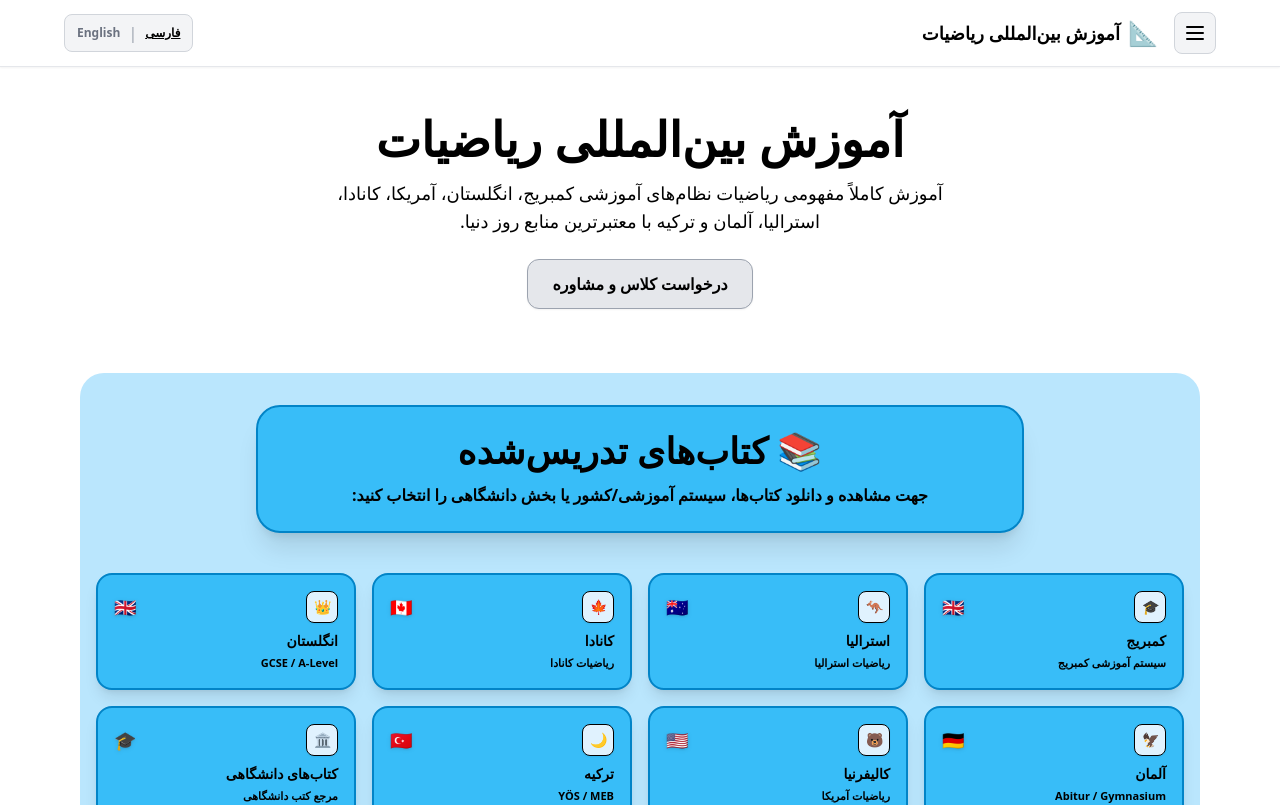
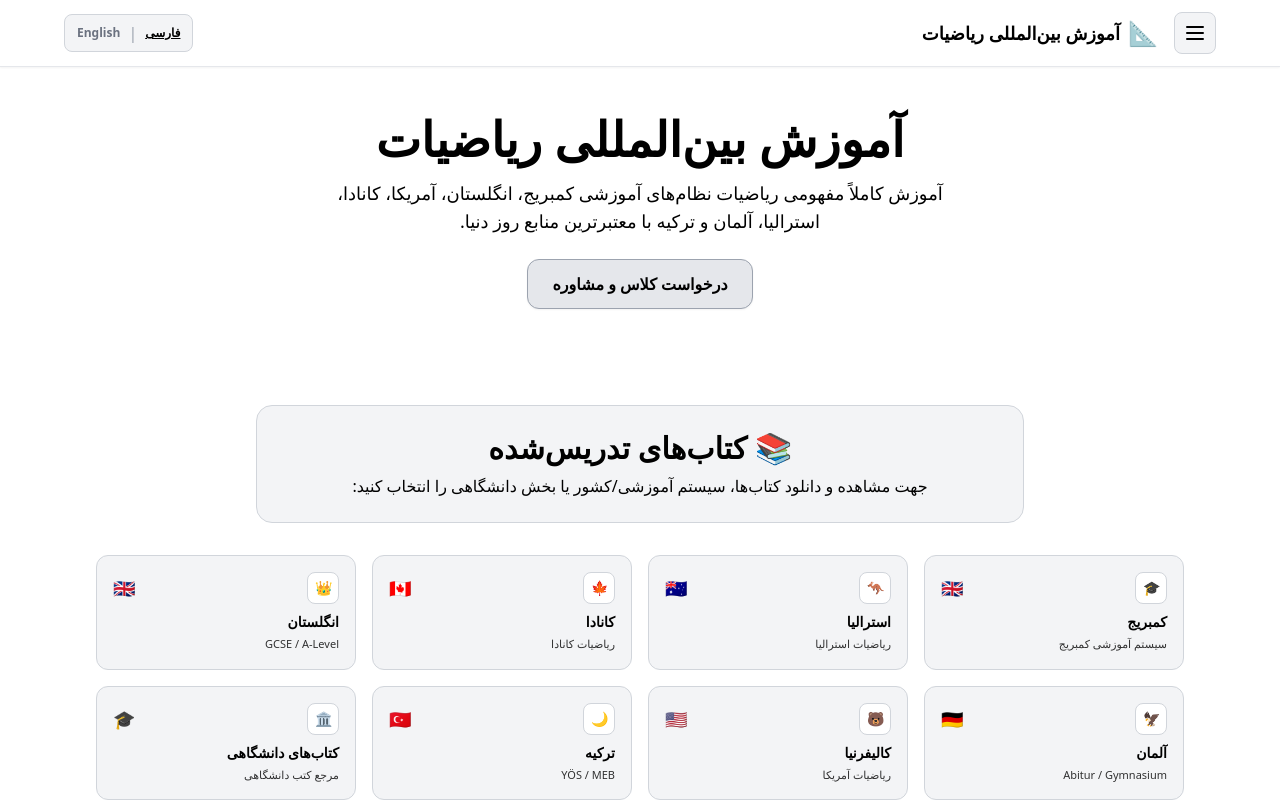
Before and after one commit to Hmohammadiz633/International-Mathematics-Site, a Next.js app: page / in a window 1280 px wide. Shown: the top 805 px of the page. Built offline with nearby package versions, Linux system fonts and the light colour scheme.

Commit message:
Update BooksSection.jsx

```diff
--- a/components/BooksSection.jsx
+++ b/components/BooksSection.jsx
@@ -11,54 +11,12 @@ const COUNTRY_GRADE_LINKS = {
     g11: 'https://t.me/International_Maths/1404',
     g12: 'https://t.me/International_Maths/1405',
   },
-  australia: {
-    g7: 'https://t.me/International_Maths',
-    g8: 'https://t.me/International_Maths',
-    g9: 'https://t.me/International_Maths',
-    g10: 'https://t.me/International_Maths',
-    g11: 'https://t.me/International_Maths',
-    g12: 'https://t.me/International_Maths',
-  },
-  canada: {
-    g7: 'https://t.me/International_Maths',
-    g8: 'https://t.me/International_Maths',
-    g9: 'https://t.me/International_Maths',
-    g10: 'https://t.me/International_Maths',
-    g11: 'https://t.me/International_Maths',
-    g12: 'https://t.me/International_Maths',
-  },
-  uk: {
-    g7: 'https://t.me/International_Maths',
-    g8: 'https://t.me/International_Maths',
-    g9: 'https://t.me/International_Maths',
-    g10: 'https://t.me/International_Maths',
-    g11: 'https://t.me/International_Maths',
-    g12: 'https://t.me/International_Maths',
-  },
-  germany: {
-    g7: 'https://t.me/International_Maths',
-    g8: 'https://t.me/International_Maths',
-    g9: 'https://t.me/International_Maths',
-    g10: 'https://t.me/International_Maths',
-    g11: 'https://t.me/International_Maths',
-    g12: 'https://t.me/International_Maths',
-  },
-  california: {
-    g7: 'https://t.me/International_Maths',
-    g8: 'https://t.me/International_Maths',
-    g9: 'https://t.me/International_Maths',
-    g10: 'https://t.me/International_Maths',
-    g11: 'https://t.me/International_Maths',
-    g12: 'https://t.me/International_Maths',
-  },
-  turkey: {
-    g7: 'https://t.me/International_Maths',
-    g8: 'https://t.me/International_Maths',
-    g9: 'https://t.me/International_Maths',
-    g10: 'https://t.me/International_Maths',
-    g11: 'https://t.me/International_Maths',
-    g12: 'https://t.me/International_Maths',
-  },
+  australia: { g7: 'https://t.me/International_Maths', g8: 'https://t.me/International_Maths', g9: 'https://t.me/International_Maths', g10: 'https://t.me/International_Maths', g11: 'https://t.me/International_Maths', g12: 'https://t.me/International_Maths' },
+  canada: { g7: 'https://t.me/International_Maths', g8: 'https://t.me/International_Maths', g9: 'https://t.me/International_Maths', g10: 'https://t.me/International_Maths', g11: 'https://t.me/International_Maths', g12: 'https://t.me/International_Maths' },
+  uk: { g7: 'https://t.me/International_Maths', g8: 'https://t.me/International_Maths', g9: 'https://t.me/International_Maths', g10: 'https://t.me/International_Maths', g11: 'https://t.me/International_Maths', g12: 'https://t.me/International_Maths' },
+  germany: { g7: 'https://t.me/International_Maths', g8: 'https://t.me/International_Maths', g9: 'https://t.me/International_Maths', g10: 'https://t.me/International_Maths', g11: 'https://t.me/International_Maths', g12: 'https://t.me/International_Maths' },
+  california: { g7: 'https://t.me/International_Maths', g8: 'https://t.me/International_Maths', g9: 'https://t.me/International_Maths', g10: 'https://t.me/International_Maths', g11: 'https://t.me/International_Maths', g12: 'https://t.me/International_Maths' },
+  turkey: { g7: 'https://t.me/International_Maths', g8: 'https://t.me/International_Maths', g9: 'https://t.me/International_Maths', g10: 'https://t.me/International_Maths', g11: 'https://t.me/International_Maths', g12: 'https://t.me/International_Maths' },
 };
 
 const UNIVERSITY_BOOKS = [
@@ -101,58 +59,61 @@ export default function BooksSection({ lang = 'fa' }) {
   const activeCategory = categories.find((c) => c.id === selectedCategory);
 
   return (
-    <section className="py-8 bg-sky-200 rounded-3xl p-4">
-      <div className="text-center max-w-3xl mx-auto mb-10 p-6 bg-sky-400 rounded-3xl border-2 border-sky-600 shadow-xl">
-        <h2 className="text-3xl md:text-4xl font-black mb-3 text-black">
+    <section className="py-8 bg-white rounded-2xl p-4">
+      {/* عنوان بخش */}
+      <div className="text-center max-w-3xl mx-auto mb-8 p-6 bg-gray-100 rounded-2xl border border-gray-300">
+        <h2 className="text-2xl md:text-3xl font-bold mb-2 text-black">
           📚 {isFa ? 'کتاب‌های تدریس‌شده' : 'Taught Textbooks'}
         </h2>
-        <p className="text-black text-sm md:text-base font-bold leading-relaxed">
+        <p className="text-black text-sm md:text-base leading-relaxed">
           {isFa
             ? 'جهت مشاهده و دانلود کتاب‌ها، سیستم آموزشی/کشور یا بخش دانشگاهی را انتخاب کنید:'
             : 'Select an educational system, country, or university section to download books:'}
         </p>
       </div>
 
-      <div className="grid grid-cols-1 sm:grid-cols-2 lg:grid-cols-4 gap-4 max-w-6xl mx-auto mb-10">
+      {/* شبکه دکمه‌های دسته‌بندی با استایل خاکستری روشن */}
+      <div className="grid grid-cols-1 sm:grid-cols-2 lg:grid-cols-4 gap-4 max-w-6xl mx-auto mb-8">
         {categories.map((cat) => (
           <button
             key={cat.id}
             type="button"
             onClick={() => setSelectedCategory(cat.id)}
-            className={`p-4 rounded-2xl border-2 text-right transition-all duration-300 relative transform hover:-translate-y-1 ${
+            className={`p-4 rounded-xl border text-right transition duration-200 ${
               selectedCategory === cat.id
-                ? 'bg-sky-300 text-black border-black shadow-2xl scale-105 ring-2 ring-black'
-                : 'bg-sky-400 text-black border-sky-600 hover:border-black hover:bg-sky-300 shadow-lg'
+                ? 'bg-gray-300 text-black border-black font-bold shadow-sm'
+                : 'bg-gray-100 text-black border-gray-300 hover:bg-gray-200'
             }`}
           >
             <div className="flex items-center justify-between mb-2">
-              <span className="w-8 h-8 flex items-center justify-center text-sm rounded-lg bg-sky-100 border border-black text-black shadow-sm">
+              <span className="w-8 h-8 flex items-center justify-center text-sm rounded-lg bg-white border border-gray-300 text-black">
                 {cat.icon}
               </span>
-              <span className="text-lg filter drop-shadow">{cat.flag}</span>
+              <span className="text-lg">{cat.flag}</span>
             </div>
-            <h3 className="font-black text-sm text-black">
+            <h3 className="font-bold text-sm text-black">
               {isFa ? cat.titleFa : cat.titleEn}
             </h3>
-            <p className="text-[11px] mt-1 font-bold text-black">
+            <p className="text-[11px] mt-1 text-black opacity-80">
               {isFa ? cat.subtitleFa : cat.subtitleEn}
             </p>
           </button>
         ))}
       </div>
 
+      {/* نمایش لیست زیرمجموعه‌ها */}
       {selectedCategory && (
-        <div className="p-6 md:p-8 bg-sky-400 rounded-3xl border-2 border-sky-600 shadow-2xl max-w-6xl mx-auto">
-          <div className="flex items-center justify-between border-b-2 border-sky-600 pb-4 mb-6">
+        <div className="p-6 bg-gray-50 rounded-2xl border border-gray-300 max-w-6xl mx-auto">
+          <div className="flex items-center justify-between border-b border-gray-300 pb-4 mb-6">
             <div className="flex items-center gap-3">
-              <span className="w-10 h-10 flex items-center justify-center text-xl rounded-xl bg-sky-100 border border-black text-black">
+              <span className="w-10 h-10 flex items-center justify-center text-xl rounded-xl bg-white border border-gray-300 text-black">
                 {activeCategory?.icon}
               </span>
               <div>
-                <h3 className="text-xl font-black text-black">
+                <h3 className="text-lg font-bold text-black">
                   {isFa ? activeCategory?.titleFa : activeCategory?.titleEn}
                 </h3>
-                <p className="text-xs font-bold text-black mt-0.5">
+                <p className="text-xs text-black opacity-80 mt-0.5">
                   {isFa ? activeCategory?.subtitleFa : activeCategory?.subtitleEn}
                 </p>
               </div>
@@ -168,22 +129,22 @@ export default function BooksSection({ lang = 'fa' }) {
                   href={book.link}
                   target="_blank"
                   rel="noopener noreferrer"
-                  className="p-4 bg-sky-100 hover:bg-sky-200 border-2 border-black rounded-2xl transition duration-200 flex flex-col justify-between shadow-lg group"
+                  className="p-4 bg-white hover:bg-gray-100 border border-gray-300 rounded-xl transition flex flex-col justify-between shadow-sm"
                 >
                   <div className="flex items-center gap-3 mb-3">
-                    <div className="w-10 h-10 rounded-xl bg-sky-300 border border-black flex items-center justify-center text-xl text-black shadow-sm shrink-0 group-hover:scale-105 transition">
+                    <div className="w-10 h-10 rounded-lg bg-gray-100 border border-gray-300 flex items-center justify-center text-xl text-black shrink-0">
                       {book.icon}
                     </div>
                     <div>
-                      <div className="font-black text-black text-sm group-hover:underline transition">
+                      <div className="font-bold text-black text-sm">
                         {isFa ? book.titleFa : book.titleEn}
                       </div>
-                      <div className="text-[11px] text-black font-bold mt-0.5">
+                      <div className="text-[11px] text-black opacity-70 mt-0.5">
                         {book.subFa}
                       </div>
                     </div>
                   </div>
-                  <span className="w-full text-center py-2 bg-sky-500 hover:bg-sky-600 text-black font-black text-xs rounded-xl border border-black shadow transition">
+                  <span className="w-full text-center py-2 bg-gray-200 hover:bg-gray-300 text-black font-bold text-xs rounded-lg border border-gray-300 transition">
                     {isFa ? 'دانلود PDF از تلگرام' : 'Download PDF'}
                   </span>
                 </a>
@@ -202,20 +163,20 @@ export default function BooksSection({ lang = 'fa' }) {
                     href={targetLink}
                     target="_blank"
                     rel="noopener noreferrer"
-                    className="p-3 bg-sky-100 hover:bg-sky-200 border-2 border-black rounded-2xl transition flex flex-col items-center justify-between text-center shadow-lg group"
+                    className="p-3 bg-white hover:bg-gray-100 border border-gray-300 rounded-xl transition flex flex-col items-center justify-between text-center shadow-sm"
                   >
-                    <div className="w-9 h-9 rounded-lg bg-sky-300 border border-black flex items-center justify-center text-lg text-black shadow-sm mb-2 group-hover:scale-110 transition">
+                    <div className="w-9 h-9 rounded-lg bg-gray-100 border border-gray-300 flex items-center justify-center text-lg text-black mb-2">
                       {grade.icon}
                     </div>
                     <div>
-                      <div className="font-black text-black text-xs">
+                      <div className="font-bold text-black text-xs">
                         {isFa ? grade.titleFa : grade.titleEn}
                       </div>
-                      <div className="text-[10px] text-black font-bold mt-0.5">
+                      <div className="text-[10px] text-black opacity-70 mt-0.5">
                         {grade.subFa}
                       </div>
                     </div>
-                    <span className="mt-3 px-3 py-1.5 bg-sky-500 hover:bg-sky-600 text-black border border-black text-[10px] font-black rounded-lg shadow transition">
+                    <span className="mt-3 px-3 py-1.5 bg-gray-200 hover:bg-gray-300 text-black border border-gray-300 text-[10px] font-bold rounded-lg transition">
                       {isFa ? 'دانلود PDF' : 'Download'}
                     </span>
                   </a>
```
